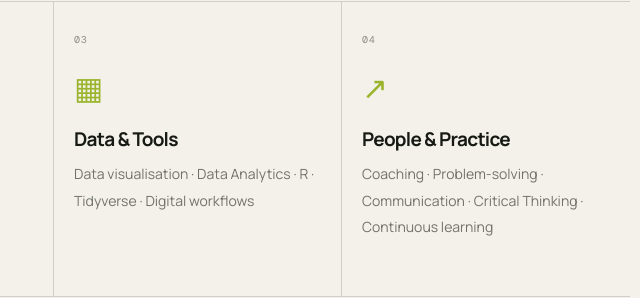
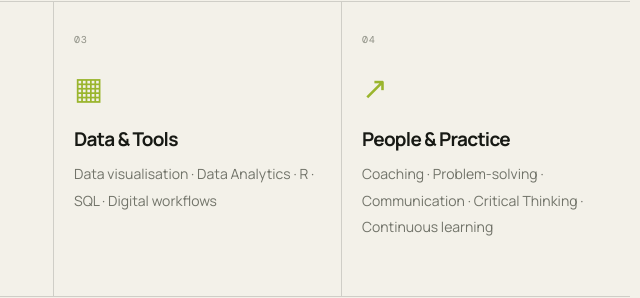
Before and after one commit to ongtheblob/portfolio_website, a plain HTML site: page index.html in a window 1280 px wide. Shown: the part 4340-4638 px from the top of the page, 586-1226 px from the left. Drawn offline with nearby package versions, Linux system fonts and the light colour scheme.

Commit message:
Update index.html

```diff
--- a/index.html
+++ b/index.html
@@ -79,7 +79,7 @@
       <div class="toolkit-grid">
         <article class="toolkit-card"><span class="toolkit-number">01</span><div class="toolkit-icon">◉</div><h3>Sport & Science</h3><p>Sports performance · Exercise Physiology · Strength & Conditioning · Sports Nutrition · Training Program Design · Physical testing</p></article>
         <article class="toolkit-card"><span class="toolkit-number">02</span><div class="toolkit-icon">⌘</div><h3>Development</h3><p>JavaScript · HTML · CSS · Python · Javascript · Data Management · Databases</p></article>
-        <article class="toolkit-card"><span class="toolkit-number">03</span><div class="toolkit-icon">▦</div><h3>Data & Tools</h3><p> Data visualisation · Data Analytics · R · Tidyverse · Digital workflows</p></article>
+        <article class="toolkit-card"><span class="toolkit-number">03</span><div class="toolkit-icon">▦</div><h3>Data & Tools</h3><p> Data visualisation · Data Analytics · R · SQL · Digital workflows</p></article>
         <article class="toolkit-card"><span class="toolkit-number">04</span><div class="toolkit-icon">↗</div><h3>People & Practice</h3><p>Coaching · Problem-solving · Communication · Critical Thinking · Continuous learning</p></article>
       </div>
     </section>
```
